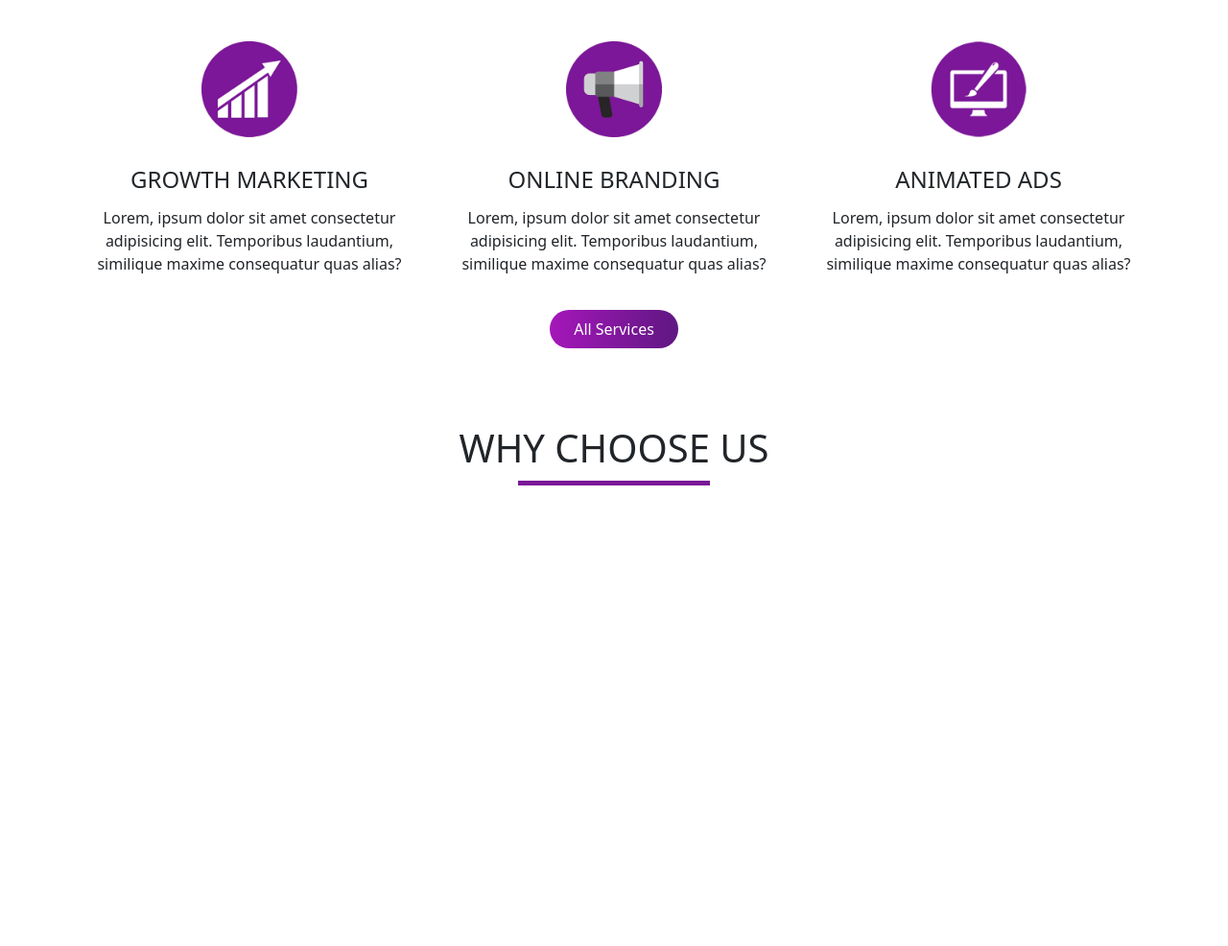
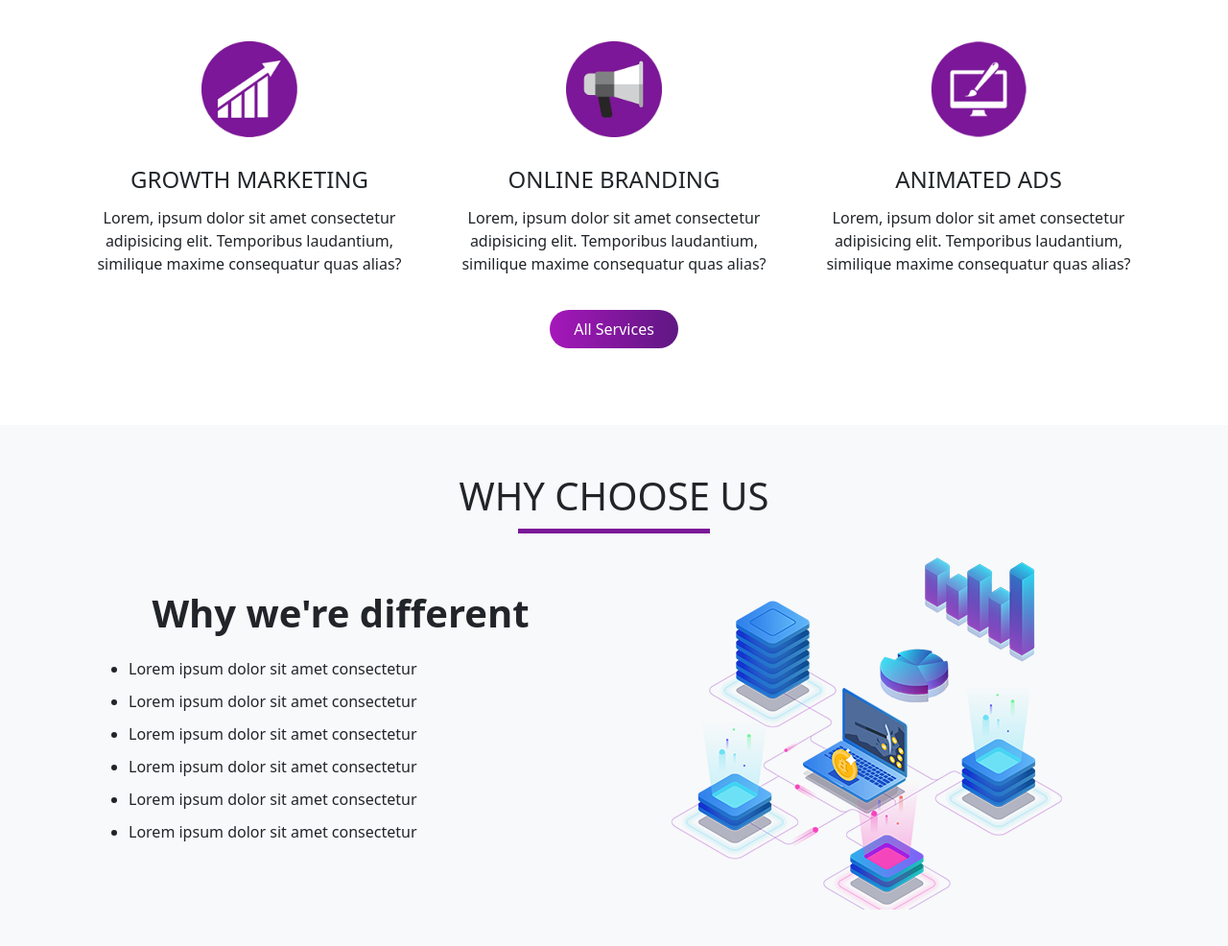
Before and after one commit to ragangithub/web-bootsrap, a plain HTML site: page index.html in a window 1280 px wide. Shown: the part 816-1802 px from the top of the page at 96% size. Before the commit the page ends 1332 px from the top, so only its background shows below. Drawn offline with nearby package versions, Linux system fonts and the light colour scheme.

Commit message:
added about-us section

```diff
--- a/index.html
+++ b/index.html
@@ -128,9 +128,25 @@
       </div>
     </section>
 
-    <section id="aboout-us">
+    <section id="about-us">
       <div class="container">
         <h1 class="title text-center">WHY CHOOSE US</h1>
+        <div class="row">
+          <div class="col-md-6 about-us">
+            <p class="about-title text-center">Why we're different</p>
+            <ul>
+              <li>Lorem ipsum dolor sit amet consectetur</li>
+              <li>Lorem ipsum dolor sit amet consectetur</li>
+              <li>Lorem ipsum dolor sit amet consectetur</li>
+              <li>Lorem ipsum dolor sit amet consectetur</li>
+              <li>Lorem ipsum dolor sit amet consectetur</li>
+              <li>Lorem ipsum dolor sit amet consectetur</li>
+            </ul>
+          </div>
+          <div class="col-md-6 about-us">
+            <img src="images/network.png" alt="" class="img-fluid" />
+          </div>
+        </div>
       </div>
     </section>
 
--- a/style.css
+++ b/style.css
@@ -86,3 +86,19 @@
   background-image: linear-gradient(to right, #a517ba, #5f1782);
 }
 /*---------about-us section-------*/
+#about-us {
+  background: #f8f9fa;
+  padding-bottom: 50px;
+  padding-top: 50px;
+}
+.about-title {
+  font-size: 40px;
+  font-weight: 600;
+  margin-top: 8%;
+}
+#about-us ul li {
+  margin: 10px 0;
+}
+#about-us ul {
+  margin-left: 20px;
+}
```
